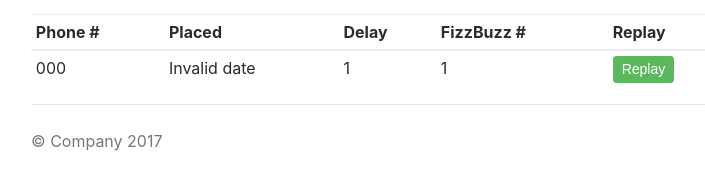
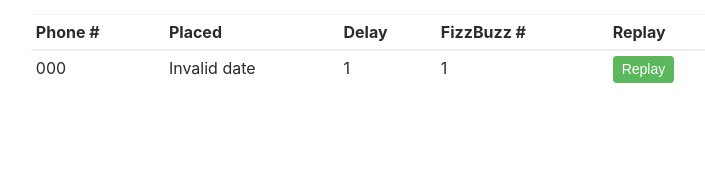
Before and after one commit to S-W-Williams/PhoneBuzz, a Flask app: page / in a window 1280 px wide. Shown: the part 629-822 px from the top of the page, without its empty margins (256-961 px from the left). After the commit the page ends 712 px from the top, so only its background shows below. Run offline with Flask 2, Linux system fonts and the light colour scheme; tables that the repository leaves empty hold one stand-in row (values such as "Sample post"); some libraries are stand-ins or nearby versions.

Commit message:
update index

```diff
--- a/LendUpCodingChallenge/templates/index.html
+++ b/LendUpCodingChallenge/templates/index.html
@@ -10,7 +10,7 @@
     <meta name="description" content="">
     <meta name="author" content="">
 
-    <title>Narrow Jumbotron Template for Bootstrap</title>
+    <title>PhoneBuzz</title>
 
     <!-- Bootstrap core CSS -->
     <link href="../static/content/bootstrap.min.css" rel="stylesheet">
@@ -82,9 +82,6 @@
                 </table>
             </div>
         </div>
-        <footer class="footer">
-            <p>&copy; Company 2017</p>
-        </footer>
     </div>
 
     <script src="../static/scripts/jquery-3.2.1.min.js"></script>
```
